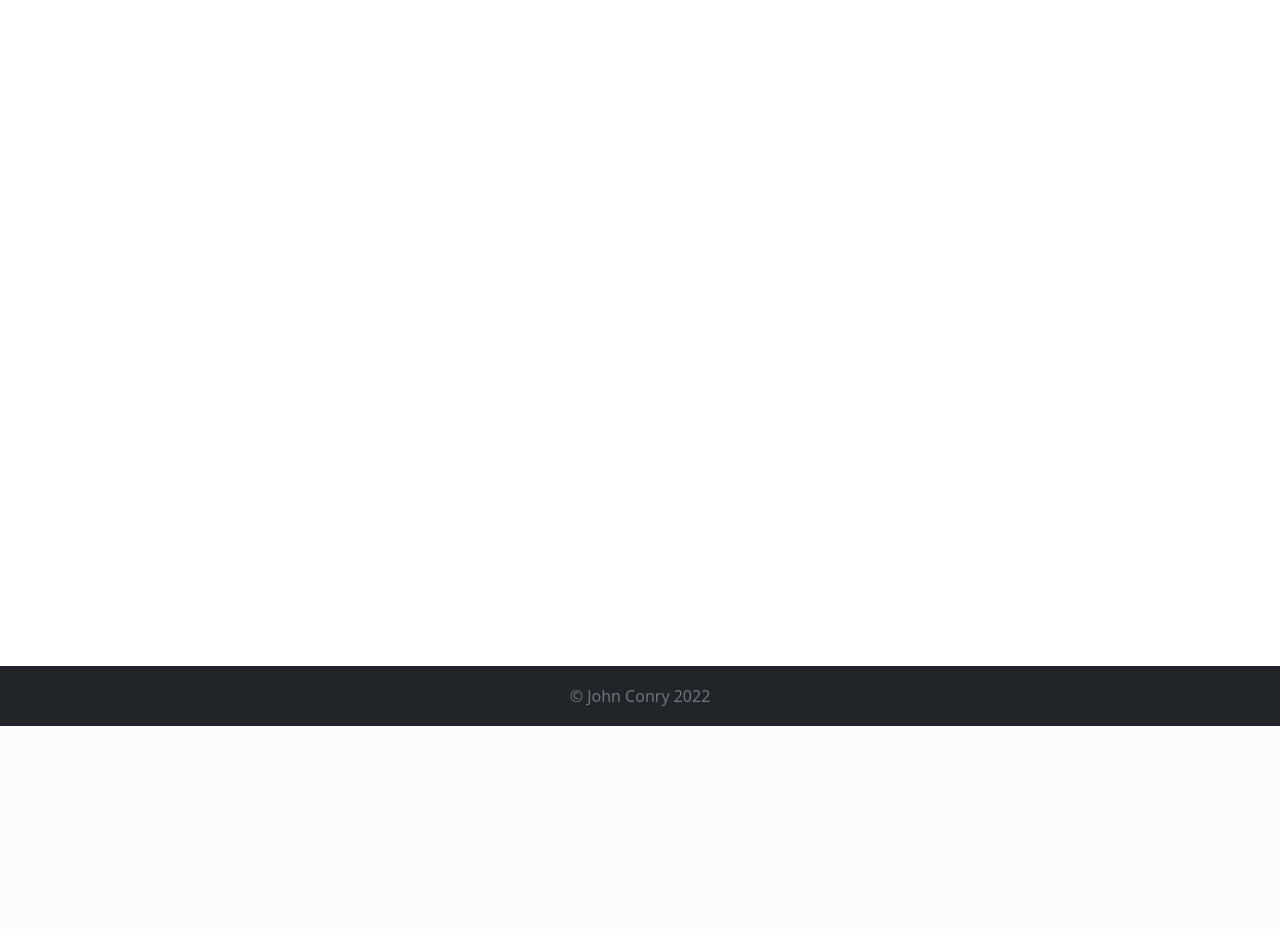
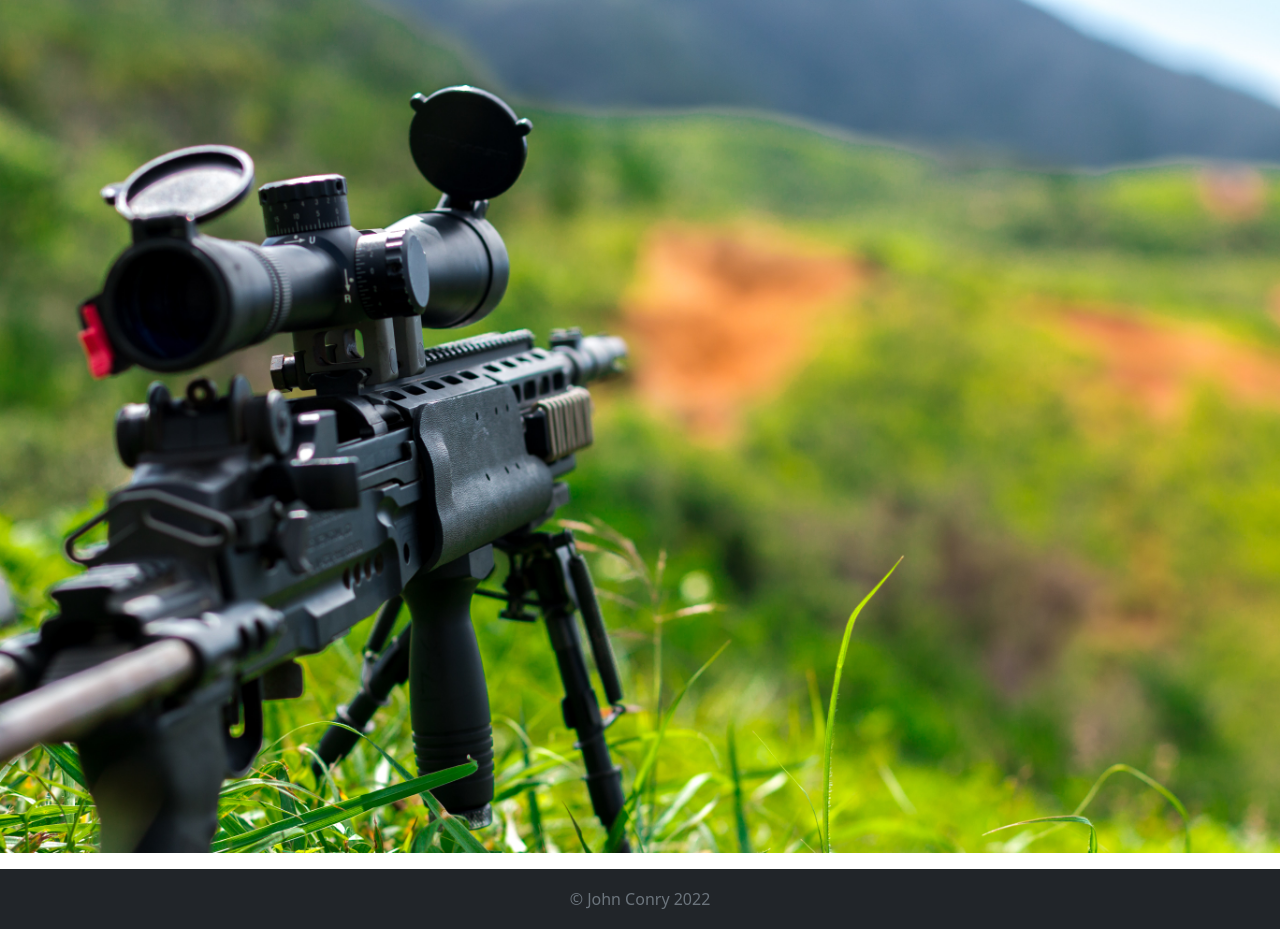
Before and after one commit to Code-Institute-Submissions/Johnathonanon-project-4_JulyResub, a Django app: page / in a window 1280 px wide. Shown: the part 74-1003 px from the top of the page. Before the commit the page ends 800 px from the top, so only its background shows below. Run offline with Django 3.2, Linux system fonts and the light colour scheme; data that the repository does not hold is empty; some libraries are stand-ins or nearby versions.

Commit message:
Add banner image. Update base and index html

```diff
--- a/templates/base.html
+++ b/templates/base.html
@@ -63,9 +63,11 @@
         </div>
     </nav>
 
+    <main>
     {% block content%}
     <!-- Content -->
     {% endblock content %}
+    </main>
 
     <!-- Footer -->
     <footer class="footer">
--- a/templates/index.html
+++ b/templates/index.html
@@ -1,6 +1,10 @@
 {% extends "base.html" %}
 
 {% block content %}
+
+<div class="banner-image">
+    <img src="static/thomas-tucker-2q3RH6grop4-unsplash (1).jpg" class="img-fluid" alt="Responsive image of rifle with blurry background">
+</div>
 
 <div class="container-fluid">
     <div class="row">
```
Also changed, not shown: static/thomas-tucker-2q3RH6grop4-unsplash (1).jpg (added).
